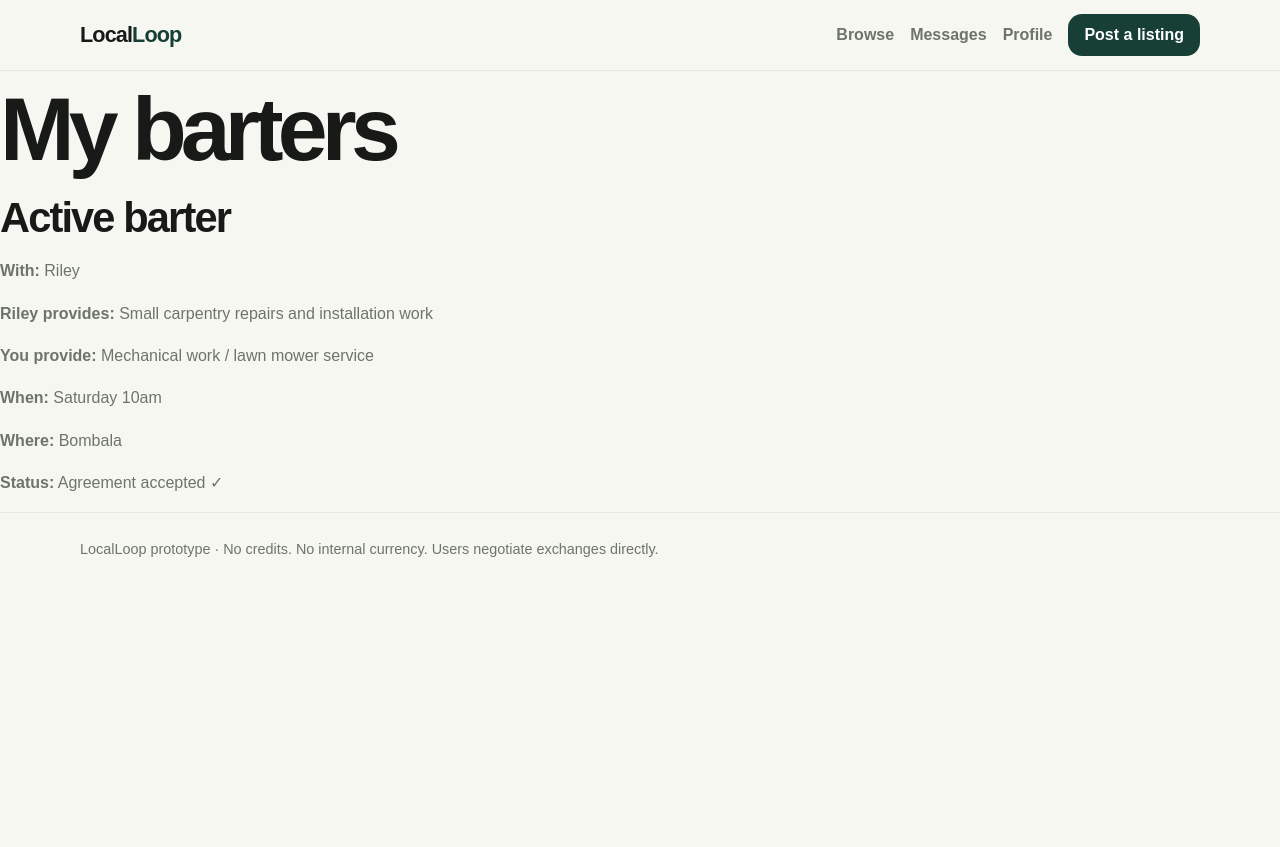
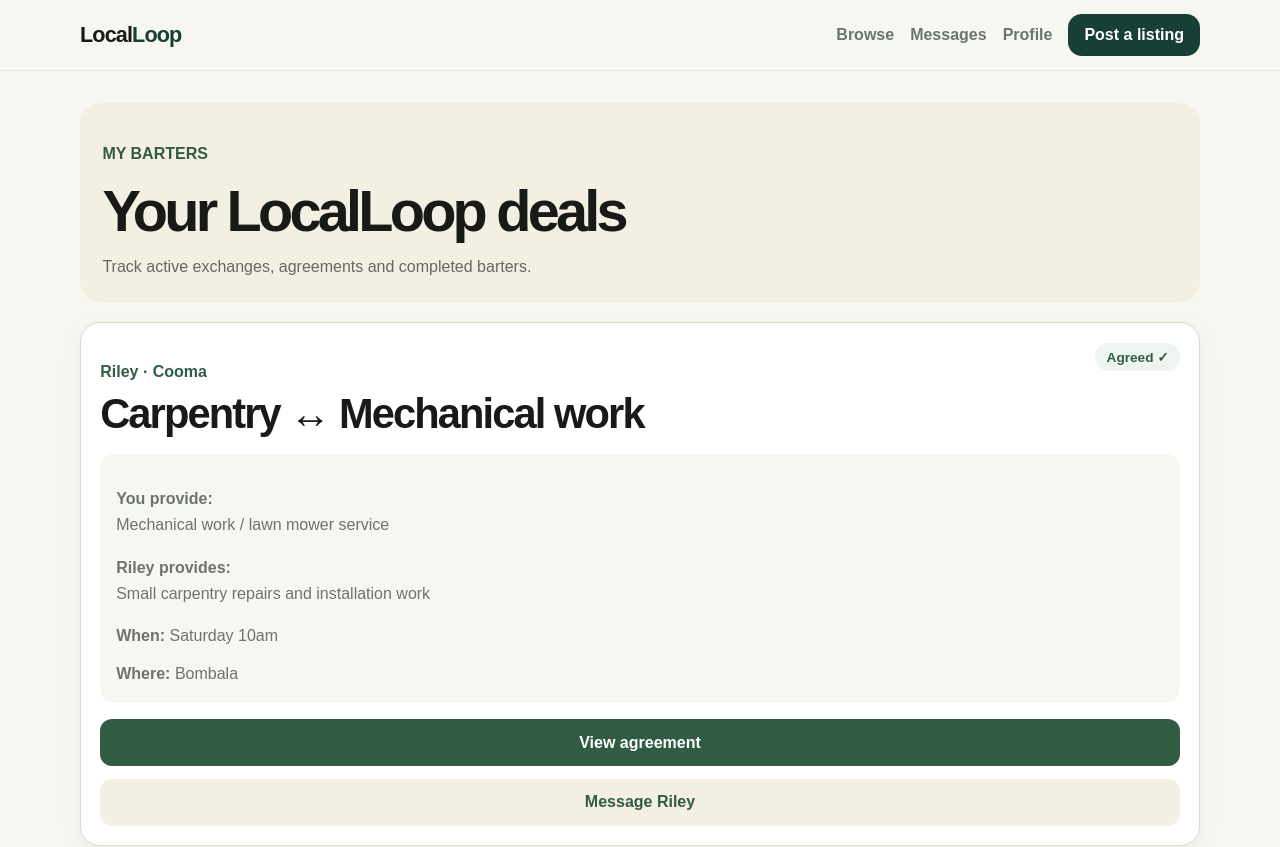
Before and after one commit to ryleycampbell93/LocalLoop, a Next.js app: page /barters in a window 1280 px wide. Shown: the top 847 px of the page. Before the commit the page ends 800 px from the top, so only its background shows below. Built offline with nearby package versions, Linux system fonts and the light colour scheme.

Commit message:
Polish my barters dashboard

```diff
--- a/app/barters/page.tsx
+++ b/app/barters/page.tsx
@@ -1,16 +1,168 @@
-export default function MyBartersPage() {
+import Link from "next/link";
+
+const barters = [
+  {
+    id: "barter-001",
+    title: "Carpentry ↔ Mechanical work",
+    with: "Riley",
+    town: "Cooma",
+    status: "Agreed",
+    when: "Saturday 10am",
+    where: "Bombala",
+    youProvide: "Mechanical work / lawn mower service",
+    theyProvide: "Small carpentry repairs and installation work",
+  },
+];
+
+export default function BartersPage() {
   return (
-    <main>
-      <h1>My barters</h1>
+    <main className="container" style={{ padding: "2rem 0 4rem" }}>
+      <section
+        style={{
+          background: "#f4efe3",
+          borderRadius: 22,
+          padding: "1.4rem",
+          marginBottom: "1.2rem",
+        }}
+      >
+        <p
+          style={{
+            fontWeight: 800,
+            color: "#315c44",
+            marginBottom: "0.4rem",
+          }}
+        >
+          MY BARTERS
+        </p>
 
-      <section>
-        <h2>Active barter</h2>
-        <p><strong>With:</strong> Riley</p>
-        <p><strong>Riley provides:</strong> Small carpentry repairs and installation work</p>
-        <p><strong>You provide:</strong> Mechanical work / lawn mower service</p>
-        <p><strong>When:</strong> Saturday 10am</p>
-        <p><strong>Where:</strong> Bombala</p>
-        <p><strong>Status:</strong> Agreement accepted ✓</p>
+        <h1
+          style={{
+            fontSize: "clamp(2rem, 8vw, 3.6rem)",
+            marginBottom: "0.7rem",
+          }}
+        >
+          Your LocalLoop deals
+        </h1>
+
+        <p style={{ color: "#666", marginBottom: 0 }}>
+          Track active exchanges, agreements and completed barters.
+        </p>
+      </section>
+
+      <section style={{ display: "grid", gap: "1rem" }}>
+        {barters.map((barter) => (
+          <article
+            key={barter.id}
+            style={{
+              background: "#fff",
+              border: "1px solid #ded8cd",
+              borderRadius: 20,
+              padding: "1.2rem",
+              boxShadow: "0 8px 24px rgba(36, 48, 40, 0.05)",
+            }}
+          >
+            <div
+              style={{
+                display: "flex",
+                justifyContent: "space-between",
+                gap: "1rem",
+                alignItems: "flex-start",
+                marginBottom: "1rem",
+              }}
+            >
+              <div>
+                <p
+                  style={{
+                    color: "#315c44",
+                    fontWeight: 800,
+                    marginBottom: "0.3rem",
+                  }}
+                >
+                  {barter.with} · {barter.town}
+                </p>
+
+                <h2 style={{ margin: 0 }}>{barter.title}</h2>
+              </div>
+
+              <span
+                style={{
+                  background: "#eef4ef",
+                  color: "#315c44",
+                  borderRadius: 999,
+                  padding: "0.4rem 0.7rem",
+                  fontSize: "0.85rem",
+                  fontWeight: 800,
+                  whiteSpace: "nowrap",
+                }}
+              >
+                {barter.status} ✓
+              </span>
+            </div>
+
+            <div
+              style={{
+                background: "#f8f6f1",
+                borderRadius: 14,
+                padding: "1rem",
+                marginBottom: "1rem",
+              }}
+            >
+              <p style={{ marginBottom: "0.7rem" }}>
+                <strong>You provide:</strong>
+                <br />
+                {barter.youProvide}
+              </p>
+
+              <p style={{ marginBottom: "0.7rem" }}>
+                <strong>{barter.with} provides:</strong>
+                <br />
+                {barter.theyProvide}
+              </p>
+
+              <p style={{ marginBottom: "0.7rem" }}>
+                <strong>When:</strong> {barter.when}
+              </p>
+
+              <p style={{ margin: 0 }}>
+                <strong>Where:</strong> {barter.where}
+              </p>
+            </div>
+
+            <div style={{ display: "grid", gap: "0.8rem" }}>
+              <Link
+                href="/agreement"
+                style={{
+                  display: "block",
+                  textAlign: "center",
+                  background: "#315c44",
+                  color: "#fff",
+                  padding: "0.9rem",
+                  borderRadius: 12,
+                  textDecoration: "none",
+                  fontWeight: 800,
+                }}
+              >
+                View agreement
+              </Link>
+
+              <Link
+                href="/messages?listing=carpentry-cooma"
+                style={{
+                  display: "block",
+                  textAlign: "center",
+                  background: "#f4efe3",
+                  color: "#315c44",
+                  padding: "0.9rem",
+                  borderRadius: 12,
+                  textDecoration: "none",
+                  fontWeight: 800,
+                }}
+              >
+                Message Riley
+              </Link>
+            </div>
+          </article>
+        ))}
       </section>
     </main>
   );
```
